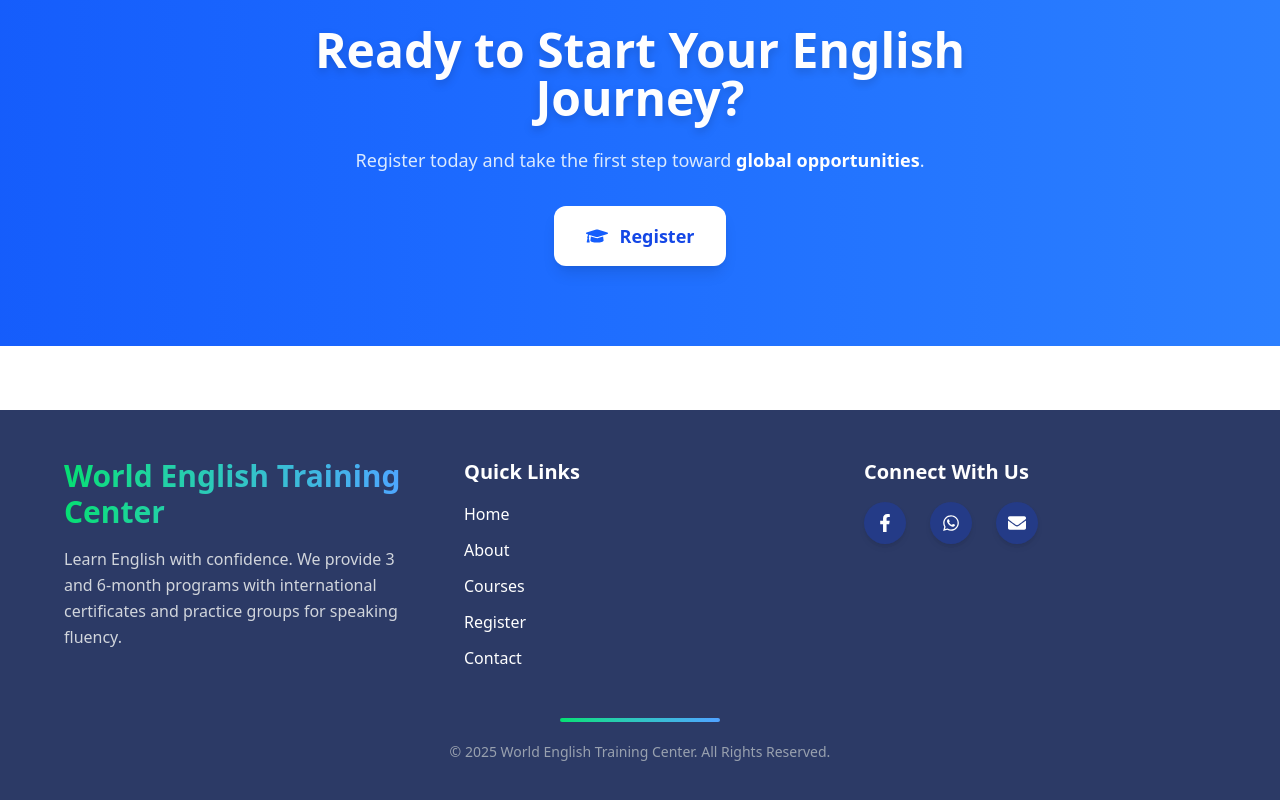
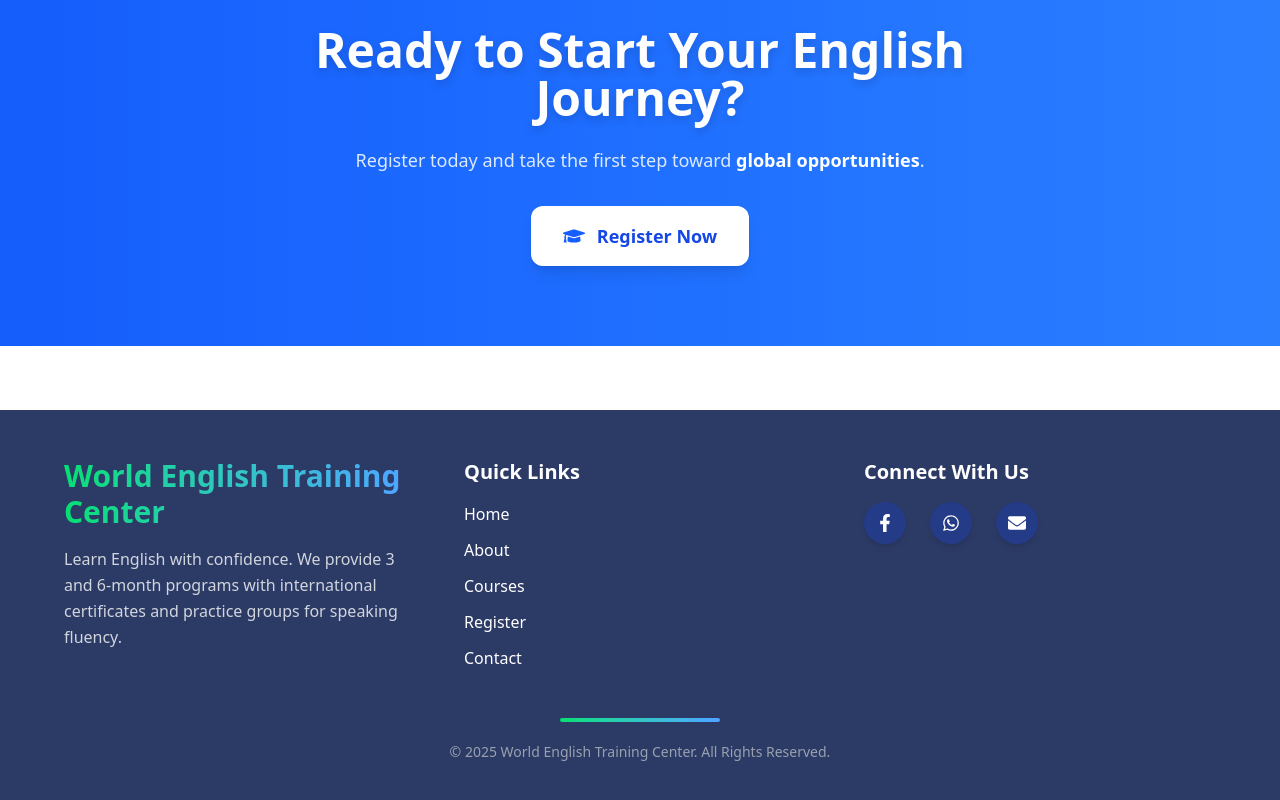
Before and after one commit to Abbaslewa/Login-Using-Next.js, a Next.js app: page / in a window 1280 px wide. Shown: the part 1645-2445 px from the top of the page. Built offline with nearby package versions, Linux system fonts and the light colour scheme.

Commit message:
added page

```diff
--- a/app/page.tsx
+++ b/app/page.tsx
@@ -142,7 +142,7 @@ export default function Home() {
             className="inline-flex items-center gap-3 bg-white hover:bg-gray-100 text-blue-700 px-8 py-4 rounded-xl text-lg font-bold shadow-lg hover:shadow-xl transform hover:scale-105 active:scale-95 transition-all duration-300"
           >
             <FaGraduationCap size={22} className="text-blue-600" />
-            Register
+            Register  Now
 
           </a>
         </div>
```
